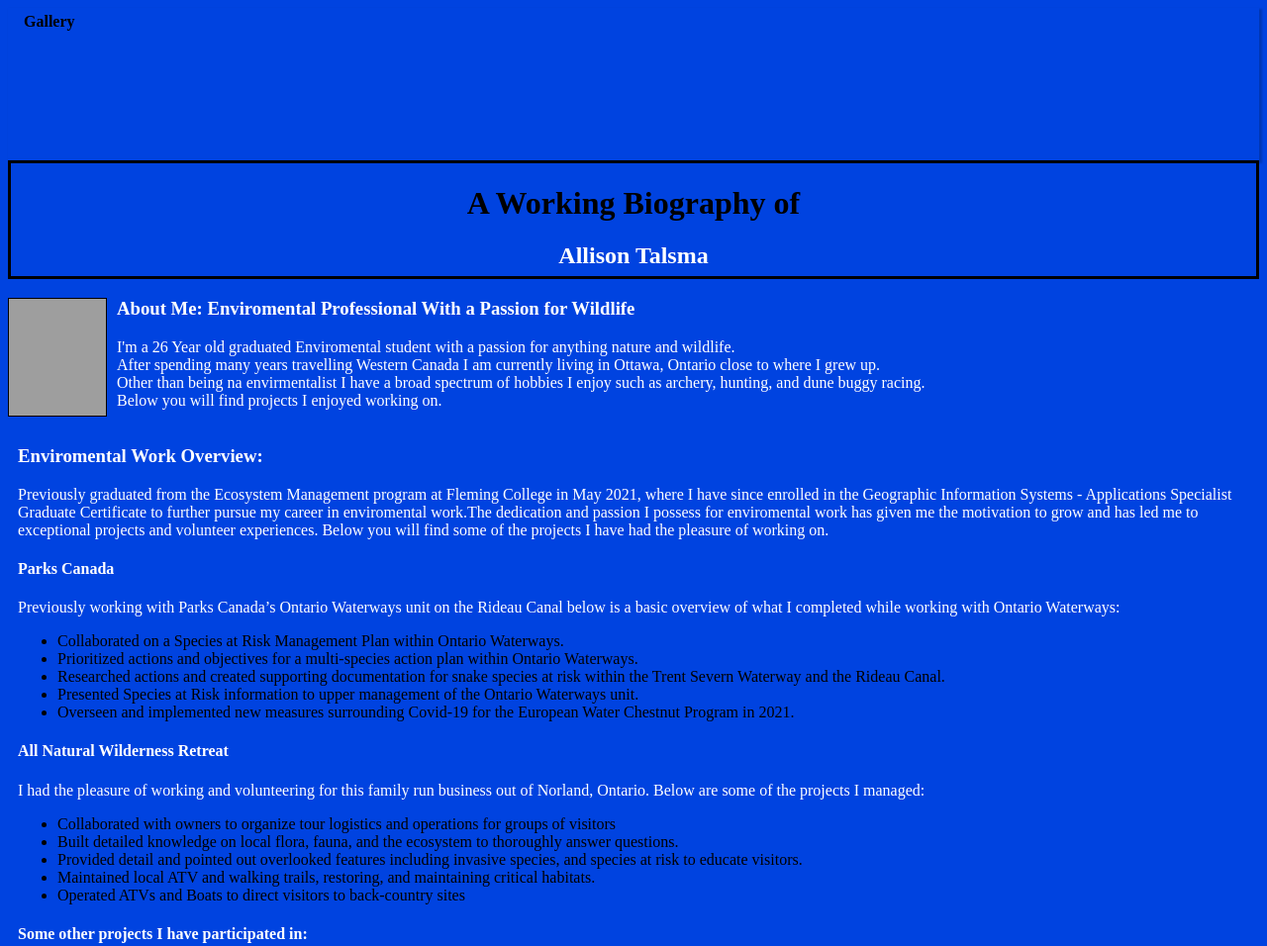
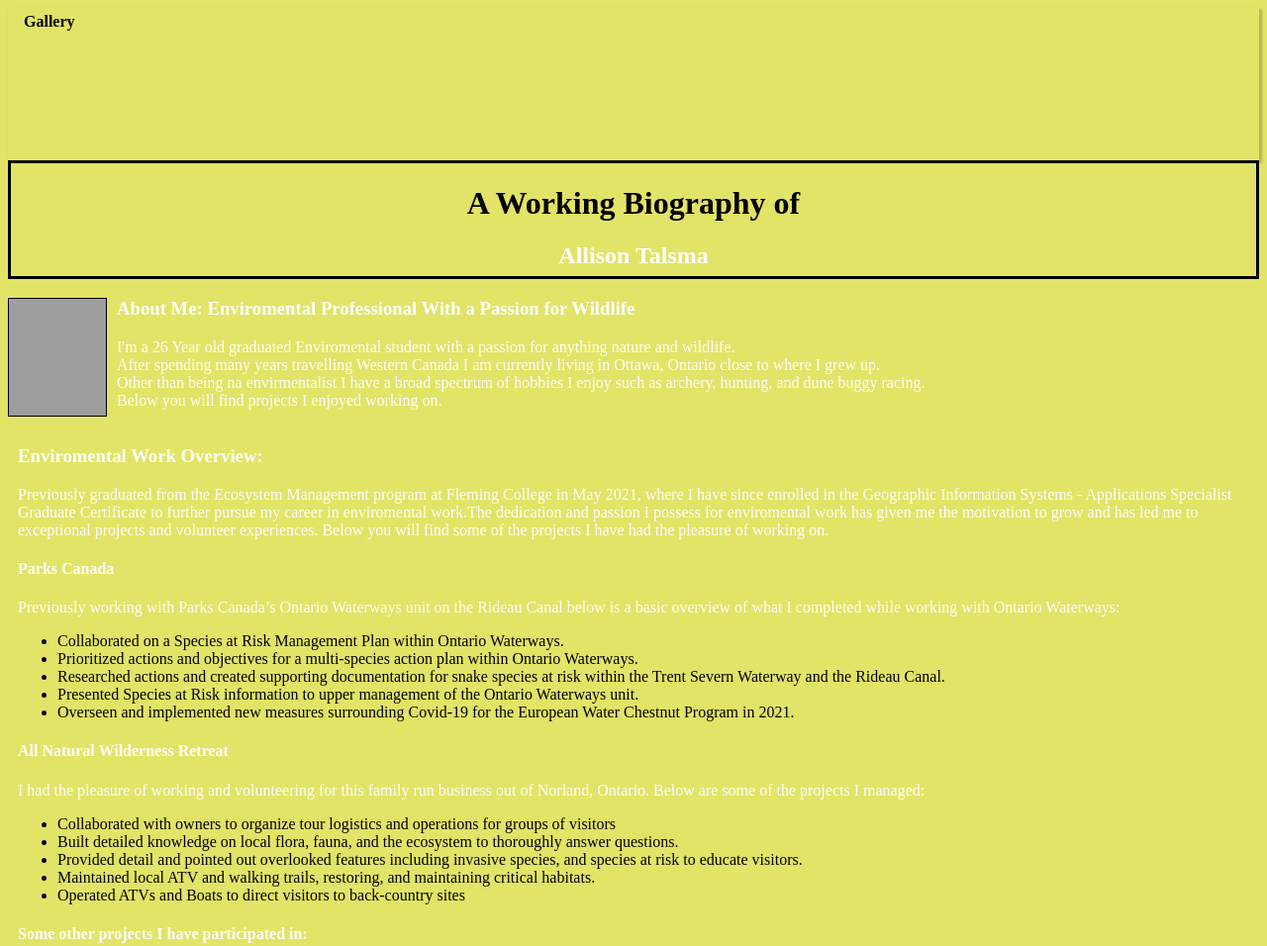
Before and after one commit to altalsm/altalsm.github.io, a plain HTML site: page index.html in a window 1280 px wide. Shown: the top 956 px of the page at 99% size. Drawn offline with Linux system fonts and the light colour scheme; grey boxes are pictures that could not be loaded.

Commit message:
Update index.html

```diff
--- a/index.html
+++ b/index.html
@@ -9,7 +9,7 @@
   <style>
 
     nav {
-    background-color: #0043E0;
+    background-color: #E2E467;
     box-shadow: 2px 2px 2px 1px rgba(7, 7, 7, 0.2);
     padding-bottom: 10%;
     z-index:1;
@@ -42,7 +42,7 @@
                 h3 { color: White; }
                 h2,h4 { color: White; }
                     h1,h2 {text-align: center;}
-                body { background-color: #0043E0;}
+                body { background-color: #E2E467;}
                 p { color: White; }
                 img { border: 1px solid black;
                                    margin-right: 10px;}
@@ -58,7 +58,7 @@
 
 
 
-                        header { background-color: #0043E0;
+                        header { background-color: #E2E467;
 
                                 width: 100%;
                                 height: 120px;
@@ -74,7 +74,7 @@
                                 float: right;
                                 width: 100%;
                                 padding: 10px;
-                                background-color: #0043E0;
+                                background-color: #E2E467;
                                 height: 1600px;}
 
                         .row:after {
```
